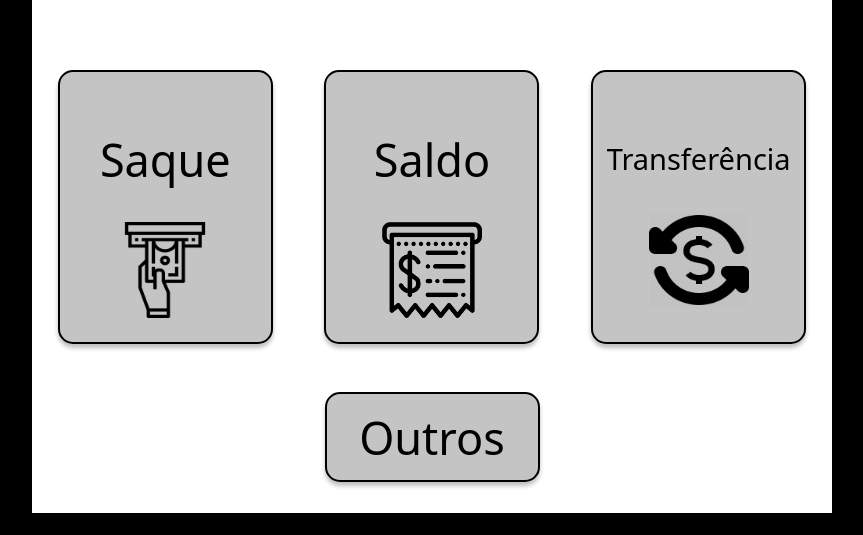
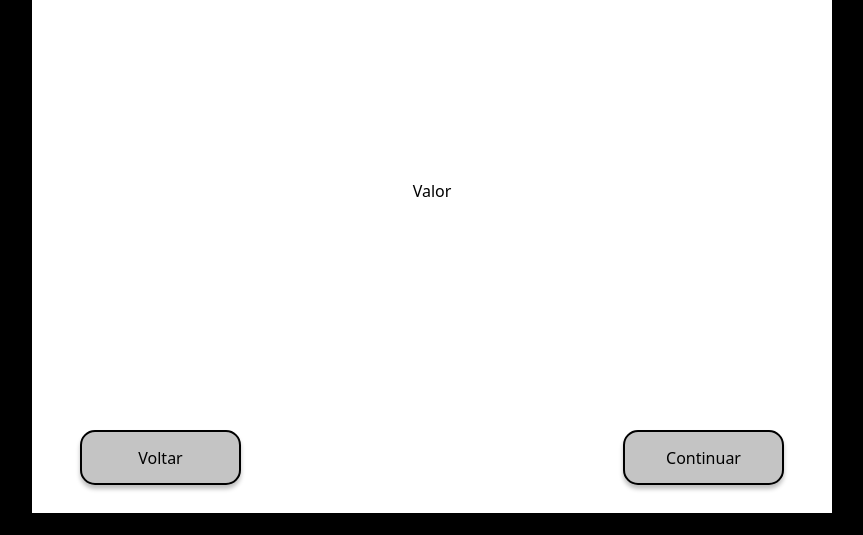
Before and after one commit to danielmatoscastro/ATM, a React (Create React App) app in the folder atm-proto/: page /saque in a window 1280 px wide. Shown: the part 187-722 px from the top of the page, without its empty margins (208-1071 px from the left). Built offline with nearby package versions, Linux system fonts and the light colour scheme.

Commit message:
create Operation page

```diff
--- a/atm-proto/src/App.js
+++ b/atm-proto/src/App.js
@@ -1,6 +1,6 @@
 import './App.css';
 import { BrowserRouter as Router, Switch, Route } from 'react-router-dom';
-import { Menu, ChoiceValue } from './pages';
+import { Menu, Withdraw } from './pages';
 
 function App() {
   return (
@@ -8,8 +8,8 @@ function App() {
       <div className="App">
 
         <Switch>
-          <Route path="/withdraw/choice-value">
-            <ChoiceValue />
+          <Route path="/saque">
+            <Withdraw />
           </Route>
           <Route path="/">
             <Menu />
--- a/atm-proto/src/components/DefaultButton/index.js
+++ b/atm-proto/src/components/DefaultButton/index.js
@@ -1,17 +1,19 @@
 import PropTypes from 'prop-types';
 
-export const DefaultButton = ({ className, children }) => (
-  <button type="button" className={`default-button ${className}`}>
+export const DefaultButton = ({ className, onClick, children }) => (
+  <button type="button" onClick={onClick} className={`default-button ${className}`}>
     {children}
   </button>
 );
 
 DefaultButton.defaultProps = {
   className: '',
+  onClick: () => {},
 };
 
 DefaultButton.propTypes = {
   className: PropTypes.string,
+  onClick: PropTypes.func,
   children: PropTypes.node.isRequired,
 };
 
--- /dev/null
+++ b/atm-proto/src/components/OperationPage/index.js
@@ -0,0 +1,78 @@
+import { useState } from 'react';
+import PropTypes from 'prop-types';
+import {
+  Switch,
+  Route,
+  useRouteMatch,
+  Link,
+} from 'react-router-dom';
+import { DefaultPage } from '../DefaultPage';
+import { DefaultButton } from '../DefaultButton';
+import { StepIndicator } from '../StepIndicator';
+
+export const OperationPage = ({ steps }) => {
+  const { path } = useRouteMatch();
+  const [activeStep, setActiveStep] = useState(0);
+
+  const onClickContinue = () => {
+    if (activeStep + 1 < steps.length) {
+      setActiveStep((active) => active + 1);
+    }
+  };
+  const onClickBack = () => {
+    if (activeStep - 1 >= 0) {
+      setActiveStep((active) => active - 1);
+    }
+  };
+
+  const nextPage = activeStep + 1 < steps.length ? `${path}${steps[activeStep + 1].path}` : '/';
+  const previousPage = activeStep - 1 >= 0 ? `${path}${steps[activeStep - 1].path}` : '/';
+
+  const stepNames = steps.map((step) => step.name);
+
+  return (
+    <DefaultPage>
+      <div className="flex h-full flex-col justify-between pb-7">
+        <StepIndicator steps={stepNames} activeStep={activeStep} />
+
+        <Switch>
+          {steps.map((step, index) => {
+            if (index === 0) {
+              return (
+                <Route key={step.name} exact path={[path, `${path}${step.path}`]}>
+                  <step.page />
+                </Route>
+              );
+            }
+
+            return (
+              <Route key={step.name} path={`${path}${step.path}`}>
+                <step.page />
+              </Route>
+            );
+          })}
+        </Switch>
+
+        <div className="flex justify-between px-12">
+          <Link to={previousPage}>
+            <DefaultButton className="voltar" onClick={onClickBack}>
+              Voltar
+            </DefaultButton>
+          </Link>
+
+          <Link to={nextPage}>
+            <DefaultButton className="continuar" onClick={onClickContinue}>
+              Continuar
+            </DefaultButton>
+          </Link>
+        </div>
+      </div>
+    </DefaultPage>
+  );
+};
+
+OperationPage.propTypes = {
+  steps: PropTypes.arrayOf(PropTypes.shape()).isRequired,
+};
+
+export default OperationPage;
--- a/atm-proto/src/components/StepIndicator/index.js
+++ b/atm-proto/src/components/StepIndicator/index.js
@@ -3,6 +3,7 @@ import { Stepper } from 'react-form-stepper';
 
 export const StepIndicator = ({ steps, activeStep }) => (
   <Stepper
+    className="step-indicator"
     steps={steps.map((step) => ({ label: step }))}
     activeStep={activeStep}
     styleConfig={{
--- a/atm-proto/src/components/index.js
+++ b/atm-proto/src/components/index.js
@@ -1,3 +1,4 @@
 export * from './DefaultPage';
 export * from './DefaultButton';
 export * from './StepIndicator';
+export * from './OperationPage';
--- a/atm-proto/src/index.css
+++ b/atm-proto/src/index.css
@@ -61,7 +61,11 @@ h1 {
     height: 90px;
 }
 
-.continuar.continuar {
+.step-indicator.step-indicator   {
+    padding-top: 0;
+}
+
+.voltar.voltar, .continuar.continuar {
     background-color: var(--button-color);
     border: var(--border);
     box-sizing: border-box;
@@ -77,7 +81,7 @@ h1 {
     color: var(--text-color);
 }
 
-.continuar.continuar:hover {
+.voltar.voltar:hover, .continuar.continuar:hover {
     background-color: var(--button-color);
     border: var(--border);
     color: var(--text-color);
--- a/atm-proto/src/pages/ChoiceValue/index.js
+++ /dev/null
@@ -1,9 +0,0 @@
-import { DefaultPage, StepIndicator } from '../../components';
-
-export const ChoiceValue = () => (
-  <DefaultPage>
-    <StepIndicator />
-  </DefaultPage>
-);
-
-export default ChoiceValue;
--- a/atm-proto/src/pages/Menu/index.js
+++ b/atm-proto/src/pages/Menu/index.js
@@ -9,7 +9,7 @@ export const Menu = () => (
     <h1>Escolha a operação</h1>
     <div className="flex justify-around mt-16 mb-12">
       <DefaultButton className="main-menu-button">
-        <Link to="/withdraw/choice-value">
+        <Link to="/saque">
           <div className="my-9">Saque</div>
           <img src={withdraw} alt="Saque" className="m-auto" />
         </Link>
--- /dev/null
+++ b/atm-proto/src/pages/Withdraw/index.js
@@ -0,0 +1,25 @@
+import { OperationPage } from '../../components';
+
+const steps = [
+  {
+    name: 'Valor',
+    path: '/valor',
+    page: () => <h1>Valor</h1>,
+  },
+  {
+    name: 'Senha',
+    path: '/senha',
+    page: () => <h1>Senha</h1>,
+  },
+  {
+    name: 'Fim',
+    path: '/fim-saque',
+    page: () => <h1>Fim</h1>,
+  },
+];
+
+export const Withdraw = () => (
+  <OperationPage steps={steps} />
+);
+
+export default Withdraw;
--- a/atm-proto/src/pages/index.js
+++ b/atm-proto/src/pages/index.js
@@ -1,2 +1,2 @@
 export * from './Menu';
-export * from './ChoiceValue';
+export * from './Withdraw';
```
